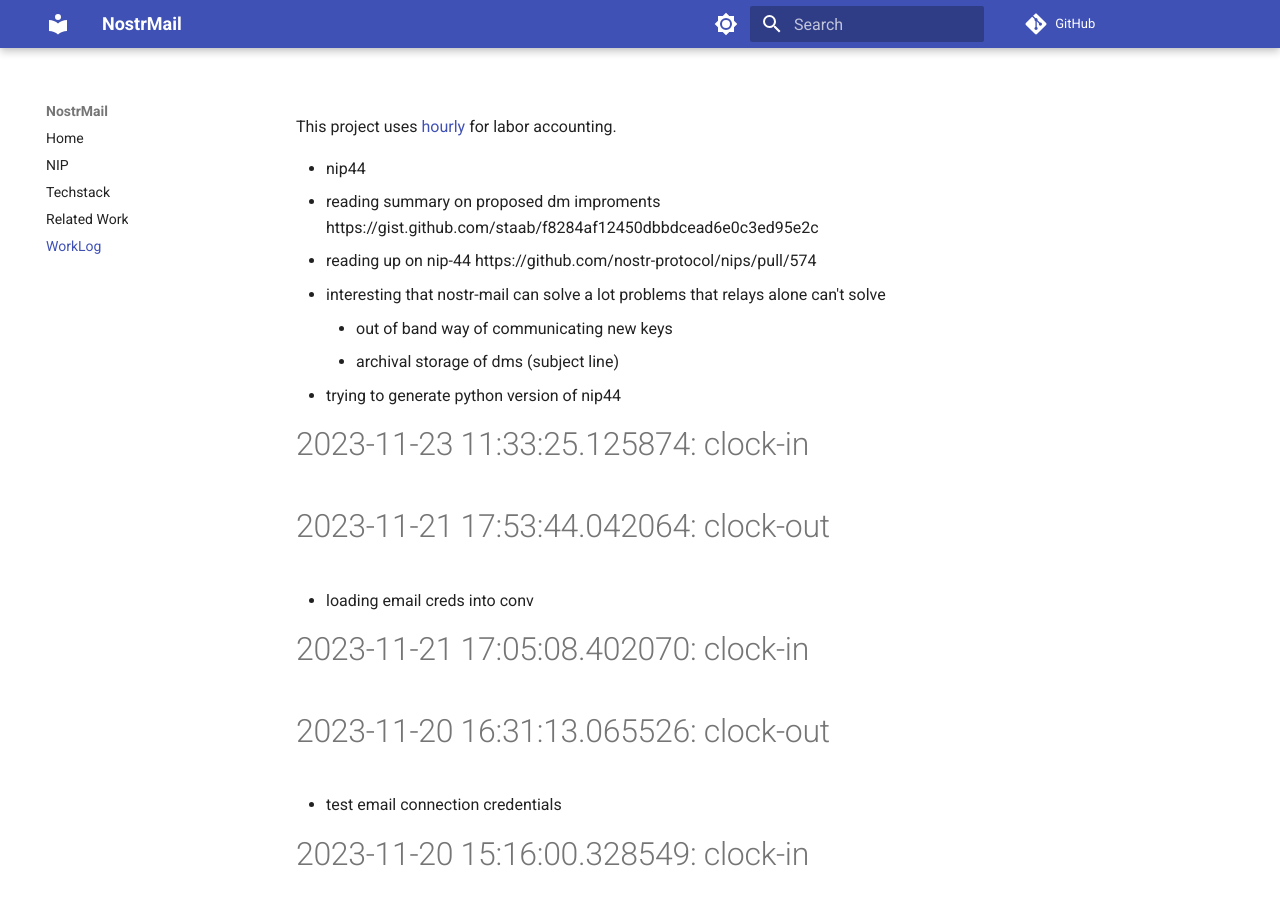
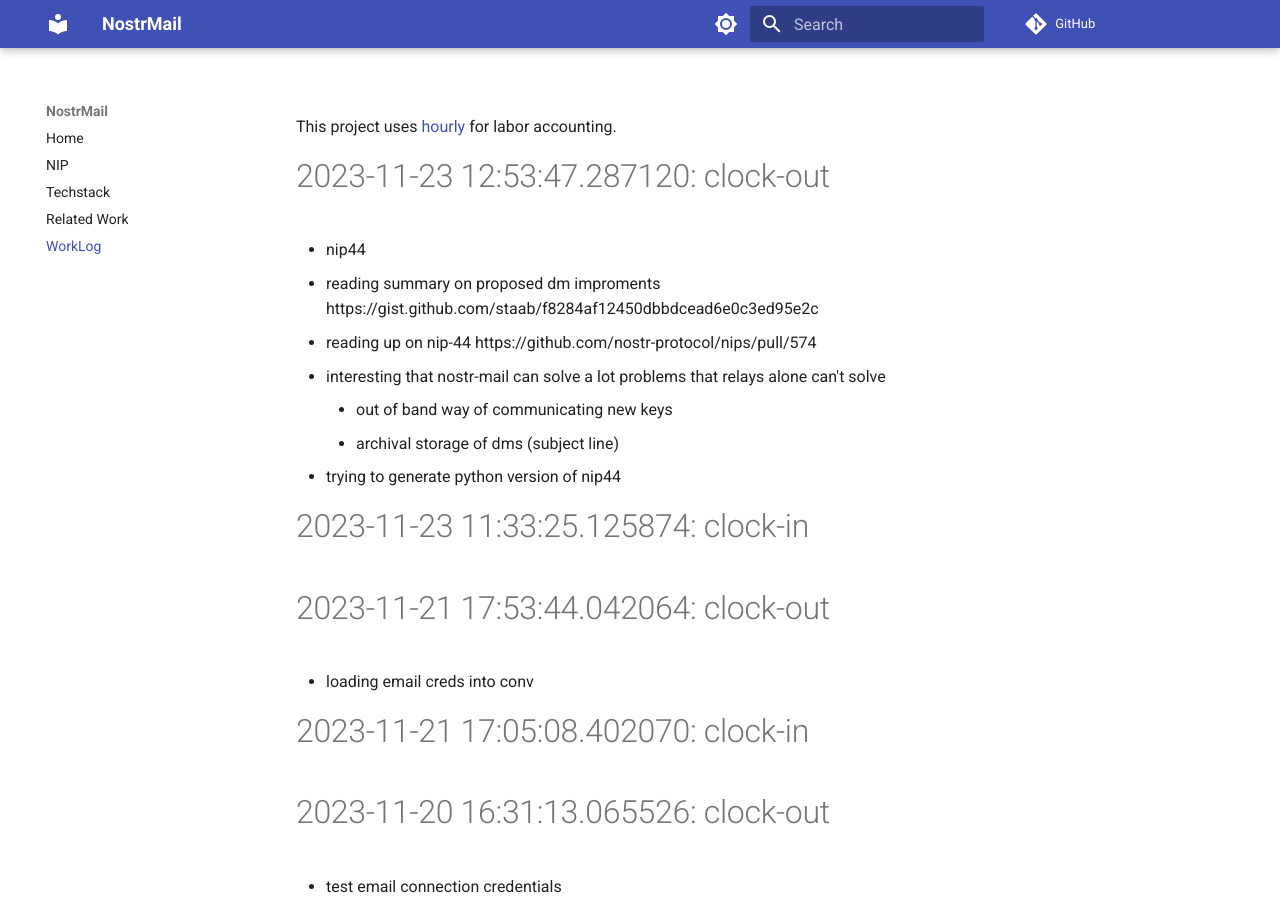
Before and after one commit to asherp/nostr-mail, an MkDocs documentation site: the page built from docs/WorkLog.md, in a window 1280 px wide and 900 px high. Built offline with MkDocs 1.6.1 and Material for MkDocs 9.7.7, drawn with Linux system fonts in a browser that asks for light colours; comment, search, counter and statistics services are not loaded.

Commit message:
clock-out

```diff
--- a/WorkLog.md
+++ b/WorkLog.md
@@ -1,3 +1,5 @@
+# 2023-11-23 12:53:47.287120: clock-out
+
 * nip44
 * reading summary on proposed dm improments https://gist.github.com/staab/f8284af12450dbbdcead6e0c3ed95e2c
 * reading up on nip-44 https://github.com/nostr-protocol/nips/pull/574
```
